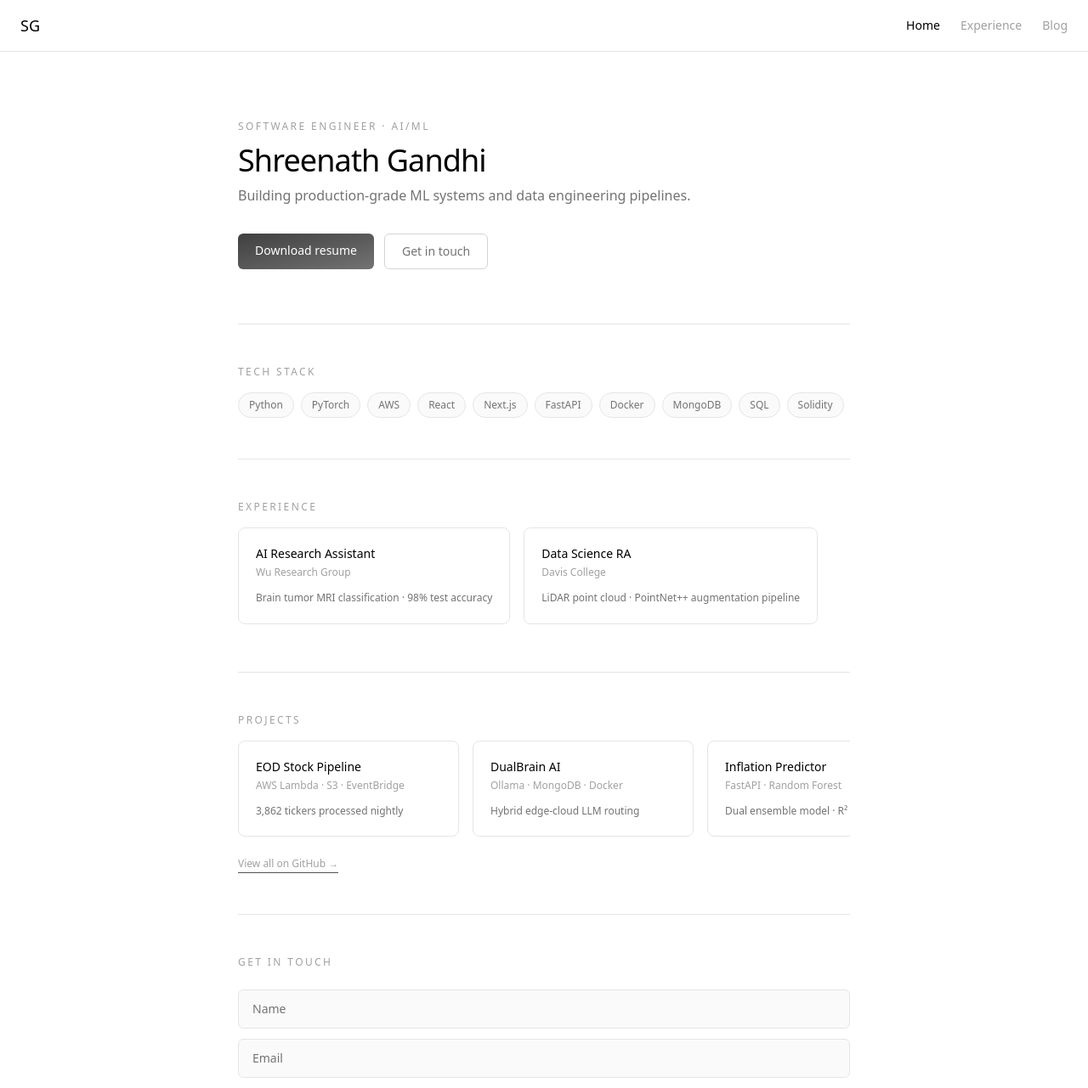
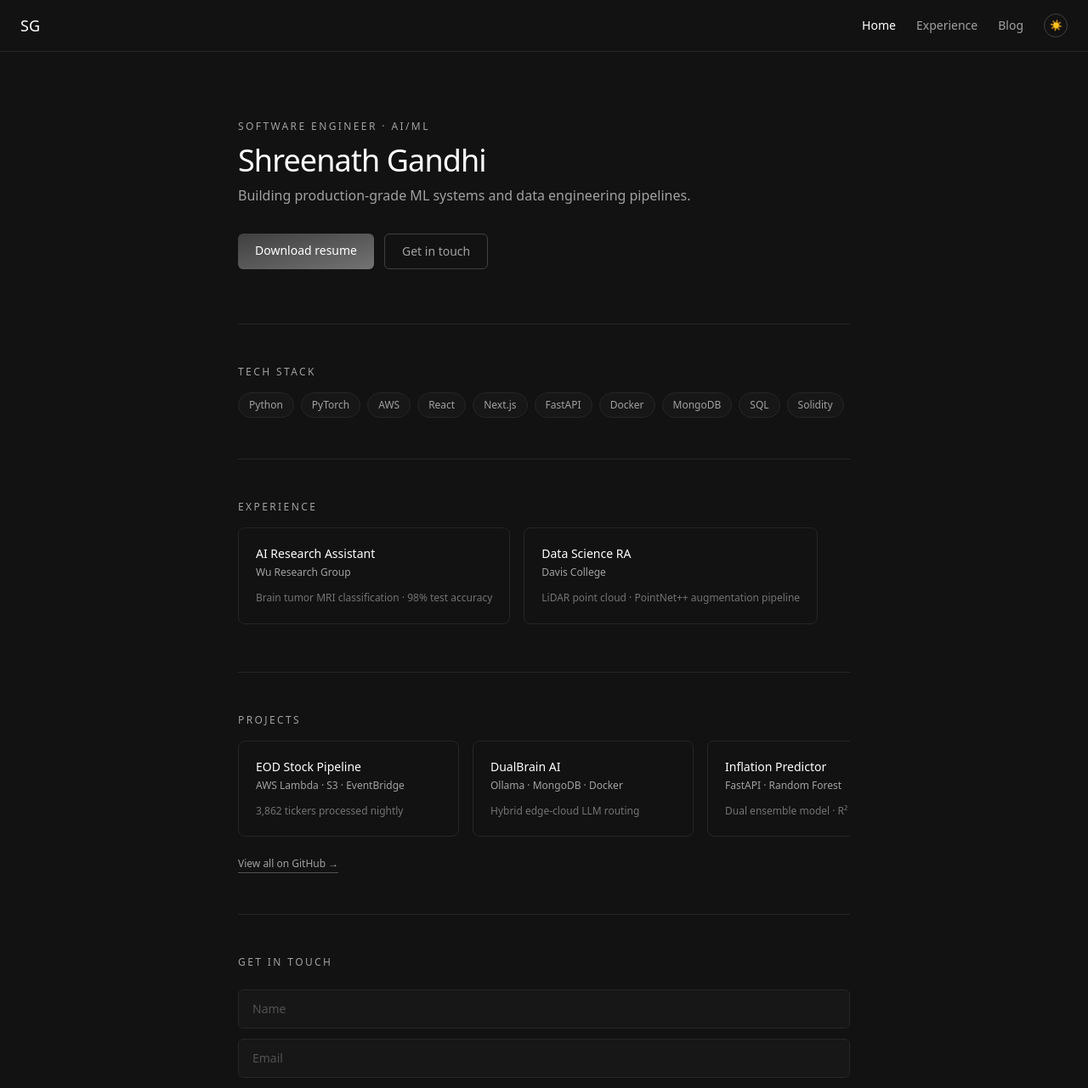
Before and after one commit to shreenath04/portfolio, a Next.js app: page / in a window 1280 px wide. Shown: the top 1281 px of the page at 85% size. Built offline with nearby package versions, Linux system fonts and the light colour scheme.

Commit message:
Add experience page, blog page, dark mode and light mode toggle with updates contrast settings

```diff
--- a/app/components/Navbar.tsx
+++ b/app/components/Navbar.tsx
@@ -1,6 +1,15 @@
+"use client";
+
 import Link from "next/link";
+import { useTheme } from "next-themes";
+import { useEffect, useState } from "react";
 
 export default function Navbar() {
+  const { theme, setTheme } = useTheme();
+  const [mounted, setMounted] = useState(false);
+
+  useEffect(() => setMounted(true), []);
+
   return (
     <nav className="flex items-center justify-between px-6 py-4 border-b border-neutral-200 dark:border-neutral-800">
       <Link href="/" className="text-lg font-medium">
@@ -16,6 +25,11 @@ export default function Navbar() {
         <Link href="/blog" className="text-sm text-neutral-400 hover:opacity-70 transition-opacity">
           Blog
         </Link>
+        {mounted && (
+          <button onClick={() => setTheme(theme === "dark" ? "light" : "dark")} className="w-7 h-7 rounded-full border border-neutral-300 dark:border-neutral-700 flex items-center justify-center hover:opacity-70 transition-opacity">
+            <span className="text-xs">{theme === "dark" ? "☀" : "●"}</span>
+          </button>
+        )}
       </div>
     </nav>
   );
--- /dev/null
+++ b/app/components/ThemeProvider.tsx
@@ -0,0 +1,11 @@
+"use client";
+
+import { ThemeProvider as NextThemesProvider } from "next-themes";
+
+export default function ThemeProvider({ children }: { children: React.ReactNode }) {
+  return (
+    <NextThemesProvider attribute="class" defaultTheme="dark">
+      {children}
+    </NextThemesProvider>
+  );
+}
--- a/app/globals.css
+++ b/app/globals.css
@@ -1 +1,3 @@
 @import "tailwindcss";
+
+@custom-variant dark (&:where(.dark, .dark *));
--- a/app/layout.tsx
+++ b/app/layout.tsx
@@ -2,6 +2,7 @@ import type { Metadata } from "next";
 import { Geist, Geist_Mono } from "next/font/google";
 import "./globals.css";
 import Navbar from "./components/Navbar";
+import ThemeProvider from "./components/ThemeProvider";
 
 const geistSans = Geist({
   variable: "--font-geist-sans",
@@ -24,13 +25,12 @@ export default function RootLayout({
   children: React.ReactNode;
 }>) {
   return (
-    <html
-      lang="en"
-      className={`${geistSans.variable} ${geistMono.variable} h-full antialiased`}
-    >
+    <html lang="en" className={`${geistSans.variable} ${geistMono.variable} h-full antialiased`} suppressHydrationWarning>
       <body className="min-h-full flex flex-col">
-        <Navbar />
-        {children}
+        <ThemeProvider>
+          <Navbar />
+          {children}
+        </ThemeProvider>
       </body>
     </html>
   );
--- a/app/page.tsx
+++ b/app/page.tsx
@@ -15,20 +15,20 @@ export default function Home() {
     <main className="flex-1">
       {/* Hero */}
       <section className="px-6 pt-20 pb-16 max-w-3xl mx-auto">
-        <p className="text-xs tracking-[0.2em] uppercase text-neutral-400 mb-3">
+        <p className="text-xs tracking-[0.2em] uppercase text-neutral-600 dark:text-neutral-400 mb-3">
           Software Engineer · AI/ML
         </p>
         <h1 className="text-4xl font-medium mb-2 tracking-tight">
           Shreenath Gandhi
         </h1>
-        <p className="text-neutral-500 mb-8 leading-relaxed">
+        <p className="text-neutral-600 dark:text-neutral-400 mb-8 leading-relaxed">
           Building production-grade ML systems and data engineering pipelines.
         </p>
         <div className="flex gap-3">
           <a href="/resume.pdf" download className="text-sm px-5 py-2.5 rounded-md font-medium text-white bg-gradient-to-br from-neutral-700 to-neutral-500 hover:opacity-90 transition-opacity">
             Download resume
           </a>
-          <a href="#contact" className="text-sm px-5 py-2.5 rounded-md border border-neutral-300 dark:border-neutral-700 text-neutral-500 hover:opacity-70 transition-opacity">
+          <a href="#contact" className="text-sm px-5 py-2.5 rounded-md border border-neutral-300 dark:border-neutral-700 text-neutral-600 dark:text-neutral-400 hover:opacity-70 transition-opacity">
             Get in touch
           </a>
         </div>
@@ -36,17 +36,17 @@ export default function Home() {
 
       {/* Divider */}
       <div className="max-w-3xl mx-auto px-6">
-        <div className="border-t border-neutral-200 dark:border-neutral-800" />
+        <div className="border-t border-neutral-400 dark:border-neutral-800" />
       </div>
 
       {/* Tech Stack */}
       <section className="px-6 py-12 max-w-3xl mx-auto">
-        <p className="text-xs tracking-[0.2em] uppercase text-neutral-400 mb-4">
+        <p className="text-xs tracking-[0.2em] uppercase text-neutral-600 dark:text-neutral-400 mb-4">
           Tech Stack
         </p>
         <div className="flex flex-wrap gap-2">
           {["Python", "PyTorch", "AWS", "React", "Next.js", "FastAPI", "Docker", "MongoDB", "SQL", "Solidity"].map((skill) => (
-            <span key={skill} className="text-xs px-3 py-1.5 rounded-full border border-neutral-200 dark:border-neutral-800 text-neutral-500 bg-neutral-50 dark:bg-neutral-900">
+            <span key={skill} className="text-xs px-3 py-1.5 rounded-full border border-neutral-400 dark:border-neutral-800 text-neutral-900 dark:text-neutral-400 bg-white dark:bg-neutral-900">
               {skill}
             </span>
           ))}
@@ -55,20 +55,20 @@ export default function Home() {
 
       {/* Divider */}
       <div className="max-w-3xl mx-auto px-6">
-        <div className="border-t border-neutral-200 dark:border-neutral-800" />
+        <div className="border-t border-neutral-400 dark:border-neutral-800" />
       </div>
 
       {/* Experience */}
       <section className="px-6 py-12 max-w-3xl mx-auto">
-        <p className="text-xs tracking-[0.2em] uppercase text-neutral-400 mb-4">
+        <p className="text-xs tracking-[0.2em] uppercase text-neutral-600 dark:text-neutral-400 mb-4">
           Experience
         </p>
         <div className="flex gap-4 overflow-x-auto pb-2">
           {experiences.map((exp) => (
-            <div key={exp.title} className="min-w-[260px] border border-neutral-200 dark:border-neutral-800 rounded-lg p-5">
+            <div key={exp.title} className="min-w-[260px] border border-neutral-400 dark:border-neutral-800 rounded-lg p-5">
               <p className="text-sm font-medium mb-1">{exp.title}</p>
-              <p className="text-xs text-neutral-400 mb-3">{exp.org}</p>
-              <p className="text-xs text-neutral-500 leading-relaxed">{exp.desc}</p>
+              <p className="text-xs text-neutral-600 dark:text-neutral-400 mb-3">{exp.org}</p>
+              <p className="text-xs text-neutral-700 dark:text-neutral-500 leading-relaxed">{exp.desc}</p>
             </div>
           ))}
         </div>
@@ -76,55 +76,55 @@ export default function Home() {
 
       {/* Divider */}
       <div className="max-w-3xl mx-auto px-6">
-        <div className="border-t border-neutral-200 dark:border-neutral-800" />
+        <div className="border-t border-neutral-400 dark:border-neutral-800" />
       </div>
 
       {/* Projects */}
       <section className="px-6 py-12 max-w-3xl mx-auto">
-        <p className="text-xs tracking-[0.2em] uppercase text-neutral-400 mb-4">
+        <p className="text-xs tracking-[0.2em] uppercase text-neutral-600 dark:text-neutral-400 mb-4">
           Projects
         </p>
         <div className="flex gap-4 overflow-x-auto pb-2">
           {projects.map((proj) => (
-            <div key={proj.title} className="min-w-[260px] border border-neutral-200 dark:border-neutral-800 rounded-lg p-5">
+            <div key={proj.title} className="min-w-[260px] border border-neutral-400 dark:border-neutral-800 rounded-lg p-5">
               <p className="text-sm font-medium mb-1">{proj.title}</p>
-              <p className="text-xs text-neutral-400 mb-3">{proj.tech}</p>
-              <p className="text-xs text-neutral-500 leading-relaxed">{proj.desc}</p>
+              <p className="text-xs text-neutral-600 dark:text-neutral-400 mb-3">{proj.tech}</p>
+              <p className="text-xs text-neutral-700 dark:text-neutral-500 leading-relaxed">{proj.desc}</p>
             </div>
           ))}
         </div>
-        <a href="https://github.com/yourusername" target="_blank" className="inline-block mt-4 text-xs text-neutral-400 border-b border-neutral-600 pb-0.5 hover:opacity-70 transition-opacity">
+        <a href="https://github.com/yourusername" target="_blank" className="inline-block mt-4 text-xs text-neutral-600 dark:text-neutral-400 border-b border-neutral-400 dark:border-neutral-600 pb-0.5 hover:opacity-70 transition-opacity">
           View all on GitHub →
         </a>
       </section>
 
       {/* Divider */}
       <div className="max-w-3xl mx-auto px-6">
-        <div className="border-t border-neutral-200 dark:border-neutral-800" />
+        <div className="border-t border-neutral-400 dark:border-neutral-800" />
       </div>
 
       {/* Contact */}
       <section id="contact" className="px-6 py-12 max-w-3xl mx-auto">
-        <p className="text-xs tracking-[0.2em] uppercase text-neutral-400 mb-6">
+        <p className="text-xs tracking-[0.2em] uppercase text-neutral-600 dark:text-neutral-400 mb-6">
           Get in Touch
         </p>
         <form className="flex flex-col gap-3 mb-8">
-          <input type="text" placeholder="Name" className="text-sm px-4 py-3 rounded-md border border-neutral-200 dark:border-neutral-800 bg-neutral-50 dark:bg-neutral-900 text-neutral-300 placeholder-neutral-500 outline-none focus:border-neutral-400 transition-colors" />
-          <input type="email" placeholder="Email" className="text-sm px-4 py-3 rounded-md border border-neutral-200 dark:border-neutral-800 bg-neutral-50 dark:bg-neutral-900 text-neutral-300 placeholder-neutral-500 outline-none focus:border-neutral-400 transition-colors" />
-          <textarea placeholder="Message" rows={4} className="text-sm px-4 py-3 rounded-md border border-neutral-200 dark:border-neutral-800 bg-neutral-50 dark:bg-neutral-900 text-neutral-300 placeholder-neutral-500 outline-none focus:border-neutral-400 transition-colors resize-none" />
+          <input type="text" placeholder="Name" className="text-sm px-4 py-3 rounded-md border border-neutral-300 dark:border-neutral-800 bg-white dark:bg-neutral-900 text-neutral-800 dark:text-neutral-300 placeholder-neutral-500 dark:placeholder-neutral-600 outline-none focus:border-neutral-500 dark:focus:border-neutral-400 transition-colors" />
+          <input type="email" placeholder="Email" className="text-sm px-4 py-3 rounded-md border border-neutral-300 dark:border-neutral-800 bg-white dark:bg-neutral-900 text-neutral-800 dark:text-neutral-300 placeholder-neutral-500 dark:placeholder-neutral-600 outline-none focus:border-neutral-500 dark:focus:border-neutral-400 transition-colors" />
+          <textarea placeholder="Message" rows={4} className="text-sm px-4 py-3 rounded-md border border-neutral-300 dark:border-neutral-800 bg-white dark:bg-neutral-900 text-neutral-800 dark:text-neutral-300 placeholder-neutral-500 dark:placeholder-neutral-600 outline-none focus:border-neutral-500 dark:focus:border-neutral-400 transition-colors resize-none" />
           <button type="submit" className="self-start text-sm px-5 py-2.5 rounded-md font-medium text-white bg-gradient-to-br from-neutral-700 to-neutral-500 hover:opacity-90 transition-opacity">
             Send message
           </button>
         </form>
-        <div className="flex gap-6 pt-4 border-t border-neutral-200 dark:border-neutral-800">
-          <a href="mailto:your@email.com" className="text-xs text-neutral-400 hover:opacity-70 transition-opacity">Email</a>
-          <a href="https://linkedin.com/in/yourprofile" target="_blank" className="text-xs text-neutral-400 hover:opacity-70 transition-opacity">LinkedIn</a>
-          <a href="https://github.com/yourusername" target="_blank" className="text-xs text-neutral-400 hover:opacity-70 transition-opacity">GitHub</a>
+        <div className="flex gap-6 pt-4 border-t border-neutral-400 dark:border-neutral-800">
+          <a href="mailto:your@email.com" className="text-xs text-neutral-600 dark:text-neutral-400 hover:opacity-70 transition-opacity">Email</a>
+          <a href="https://linkedin.com/in/yourprofile" target="_blank" className="text-xs text-neutral-600 dark:text-neutral-400 hover:opacity-70 transition-opacity">LinkedIn</a>
+          <a href="https://github.com/yourusername" target="_blank" className="text-xs text-neutral-600 dark:text-neutral-400 hover:opacity-70 transition-opacity">GitHub</a>
         </div>
       </section>
 
       {/* Footer */}
-      <footer className="px-6 py-6 border-t border-neutral-200 dark:border-neutral-800 text-center">
+      <footer className="px-6 py-6 border-t border-neutral-400 dark:border-neutral-800 text-center">
         <p className="text-xs text-neutral-500">© 2026 Shreenath Gandhi</p>
       </footer>
     </main>
--- a/package.json
+++ b/package.json
@@ -10,6 +10,7 @@
   },
   "dependencies": {
     "next": "16.2.1",
+    "next-themes": "^0.4.6",
     "react": "19.2.4",
     "react-dom": "19.2.4"
   },
```
Also changed, not shown: app/blog/page.tsx (added, +34 -0 lines), app/experience/page.tsx (added, +49 -0 lines), 1 other file (tests, documents, lock files or other folders).
